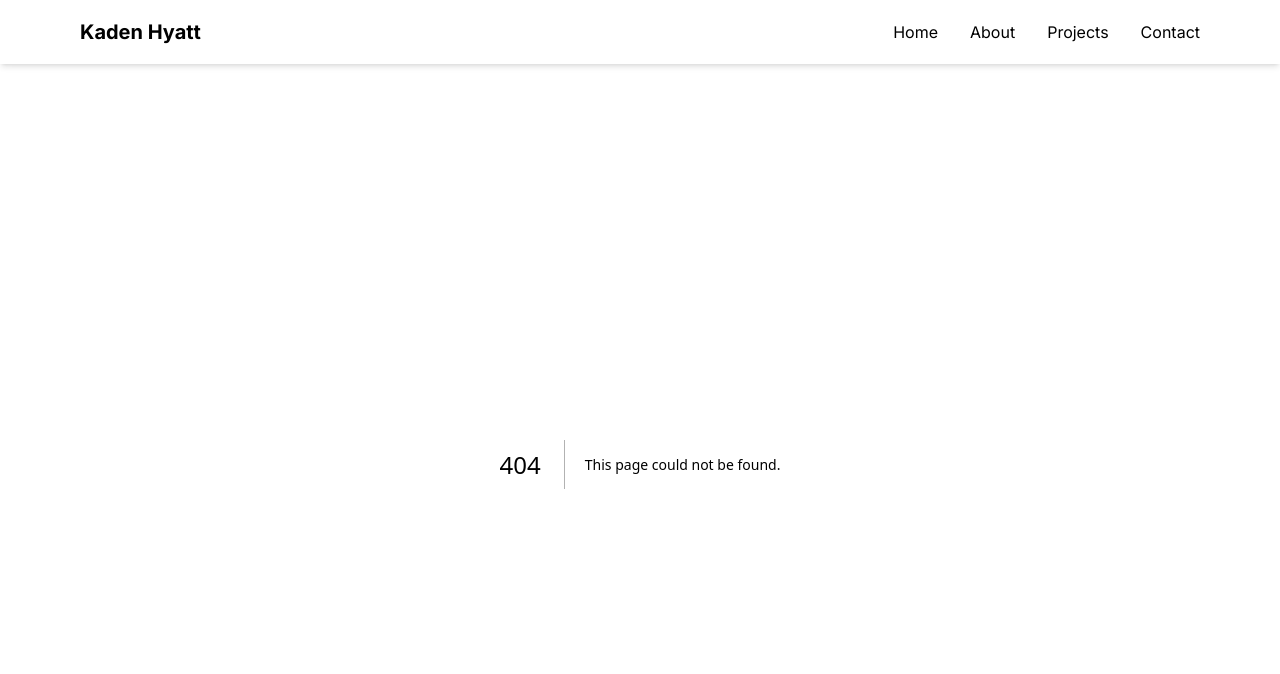
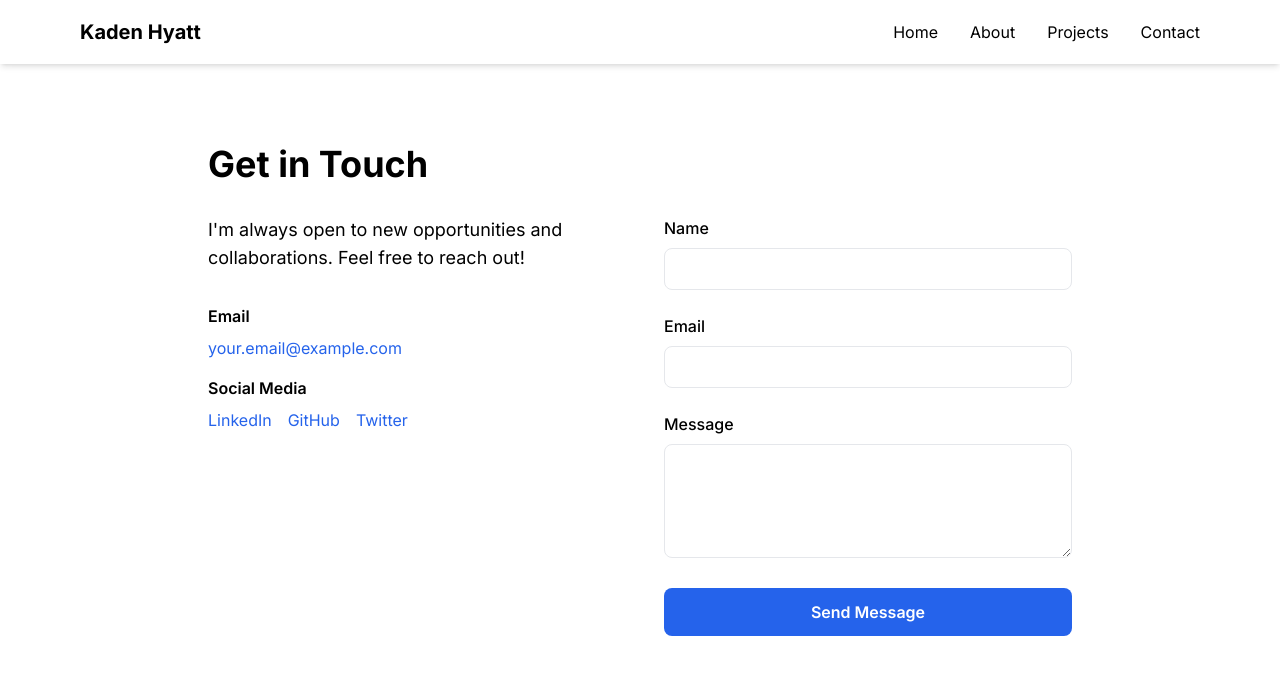
Before and after one commit to Nedak23/kadenhyatt.com, a Next.js app: page /contact in a window 1280 px wide. Before the commit this address had no page. Shown: the top 674 px of the page. Built offline with nearby package versions, Linux system fonts and the light colour scheme.

Commit message:
v.0.0.06

```diff
--- a/src/app/about/page.tsx
+++ b/src/app/about/page.tsx
@@ -1,3 +1,10 @@
+import type { Metadata } from 'next'
+
+export const metadata: Metadata = {
+  title: 'About | Kaden Hyatt',
+  description: 'Learn more about Kaden Hyatt, my background, and professional journey.',
+}
+
 export default function About() {
   return (
     <main className="py-20">
--- /dev/null
+++ b/src/app/contact/page.tsx
@@ -0,0 +1,110 @@
+import type { Metadata } from 'next'
+
+export const metadata: Metadata = {
+  title: 'Contact | Kaden Hyatt',
+  description: 'Get in touch with Kaden Hyatt for collaborations and opportunities.',
+}
+
+export default function Contact() {
+  return (
+    <main className="py-20">
+      <div className="max-w-4xl mx-auto px-4">
+        <h1 className="text-4xl font-bold mb-8">Get in Touch</h1>
+        <div className="grid md:grid-cols-2 gap-12">
+          {/* Contact Info */}
+          <div>
+            <p className="text-lg mb-8">
+              I'm always open to new opportunities and collaborations. Feel free to reach out!
+            </p>
+            <div className="space-y-4">
+              <div>
+                <h2 className="font-semibold mb-2">Email</h2>
+                <a
+                  href="mailto:your.email@example.com"
+                  className="text-blue-600 hover:text-blue-800"
+                >
+                  your.email@example.com
+                </a>
+              </div>
+              <div>
+                <h2 className="font-semibold mb-2">Social Media</h2>
+                <div className="flex gap-4">
+                  <a
+                    href="#"
+                    target="_blank"
+                    rel="noopener noreferrer"
+                    className="text-blue-600 hover:text-blue-800"
+                  >
+                    LinkedIn
+                  </a>
+                  <a
+                    href="#"
+                    target="_blank"
+                    rel="noopener noreferrer"
+                    className="text-blue-600 hover:text-blue-800"
+                  >
+                    GitHub
+                  </a>
+                  <a
+                    href="#"
+                    target="_blank"
+                    rel="noopener noreferrer"
+                    className="text-blue-600 hover:text-blue-800"
+                  >
+                    Twitter
+                  </a>
+                </div>
+              </div>
+            </div>
+          </div>
+
+          {/* Contact Form */}
+          <form className="space-y-6">
+            <div>
+              <label htmlFor="name" className="block mb-2 font-medium">
+                Name
+              </label>
+              <input
+                type="text"
+                id="name"
+                name="name"
+                className="w-full px-4 py-2 border rounded-lg focus:ring-2 focus:ring-blue-500 focus:border-blue-500"
+                required
+              />
+            </div>
+            <div>
+              <label htmlFor="email" className="block mb-2 font-medium">
+                Email
+              </label>
+              <input
+                type="email"
+                id="email"
+                name="email"
+                className="w-full px-4 py-2 border rounded-lg focus:ring-2 focus:ring-blue-500 focus:border-blue-500"
+                required
+              />
+            </div>
+            <div>
+              <label htmlFor="message" className="block mb-2 font-medium">
+                Message
+              </label>
+              <textarea
+                id="message"
+                name="message"
+                rows={4}
+                className="w-full px-4 py-2 border rounded-lg focus:ring-2 focus:ring-blue-500 focus:border-blue-500"
+                required
+              ></textarea>
+            </div>
+            <button
+              type="submit"
+              className="w-full bg-blue-600 text-white py-3 px-6 rounded-lg font-semibold hover:bg-blue-700 transition-colors"
+            >
+              Send Message
+            </button>
+          </form>
+        </div>
+      </div>
+    </main>
+  );
+}
--- /dev/null
+++ b/src/app/projects/page.tsx
@@ -0,0 +1,60 @@
+import type { Metadata } from 'next'
+
+export const metadata: Metadata = {
+  title: 'Projects | Kaden Hyatt',
+  description: 'Explore my portfolio of projects and work.',
+}
+
+export default function Projects() {
+  return (
+    <main className="py-20">
+      <div className="max-w-6xl mx-auto px-4">
+        <h1 className="text-4xl font-bold mb-12">My Projects</h1>
+        <div className="grid md:grid-cols-2 gap-8">
+          {/* Project Card 1 */}
+          <div className="bg-white rounded-lg shadow-md overflow-hidden">
+            <div className="h-64 bg-gray-200"></div>
+            <div className="p-6">
+              <h2 className="text-2xl font-semibold mb-4">Project Name</h2>
+              <p className="text-gray-600 mb-4">
+                Detailed description of your project, including the technologies used
+                and your role in its development.
+              </p>
+              <div className="flex flex-wrap gap-2 mb-4">
+                <span className="px-3 py-1 bg-blue-100 text-blue-800 rounded-full text-sm">
+                  React
+                </span>
+                <span className="px-3 py-1 bg-blue-100 text-blue-800 rounded-full text-sm">
+                  TypeScript
+                </span>
+                <span className="px-3 py-1 bg-blue-100 text-blue-800 rounded-full text-sm">
+                  Next.js
+                </span>
+              </div>
+              <div className="flex gap-4">
+                <a
+                  href="#"
+                  className="text-blue-600 hover:text-blue-800 font-medium"
+                  target="_blank"
+                  rel="noopener noreferrer"
+                >
+                  View Live →
+                </a>
+                <a
+                  href="#"
+                  className="text-blue-600 hover:text-blue-800 font-medium"
+                  target="_blank"
+                  rel="noopener noreferrer"
+                >
+                  Source Code →
+                </a>
+              </div>
+            </div>
+          </div>
+
+          {/* Add more project cards as needed */}
+        </div>
+      </div>
+    </main>
+  );
+}
--- a/src/components/Navbar.tsx
+++ b/src/components/Navbar.tsx
@@ -32,6 +32,9 @@ export default function Navbar() {
           <button
             className="md:hidden"
             onClick={() => setIsMenuOpen(!isMenuOpen)}
+            aria-label="Toggle navigation menu"
+            aria-expanded={isMenuOpen}
+            aria-controls="mobile-menu"
           >
             <svg
               className="w-6 h-6"
@@ -41,6 +44,7 @@ export default function Navbar() {
               strokeWidth="2"
               viewBox="0 0 24 24"
               stroke="currentColor"
+              aria-hidden="true"
             >
               {isMenuOpen ? (
                 <path d="M6 18L18 6M6 6l12 12" />
@@ -53,7 +57,7 @@ export default function Navbar() {
 
         {/* Mobile Navigation */}
         {isMenuOpen && (
-          <div className="md:hidden">
+          <div className="md:hidden" id="mobile-menu">
             <div className="px-2 pt-2 pb-3 space-y-1 bg-white">
               <Link
                 href="/"
```
Also changed, not shown: 1 other file (tests, documents, lock files or other folders).
